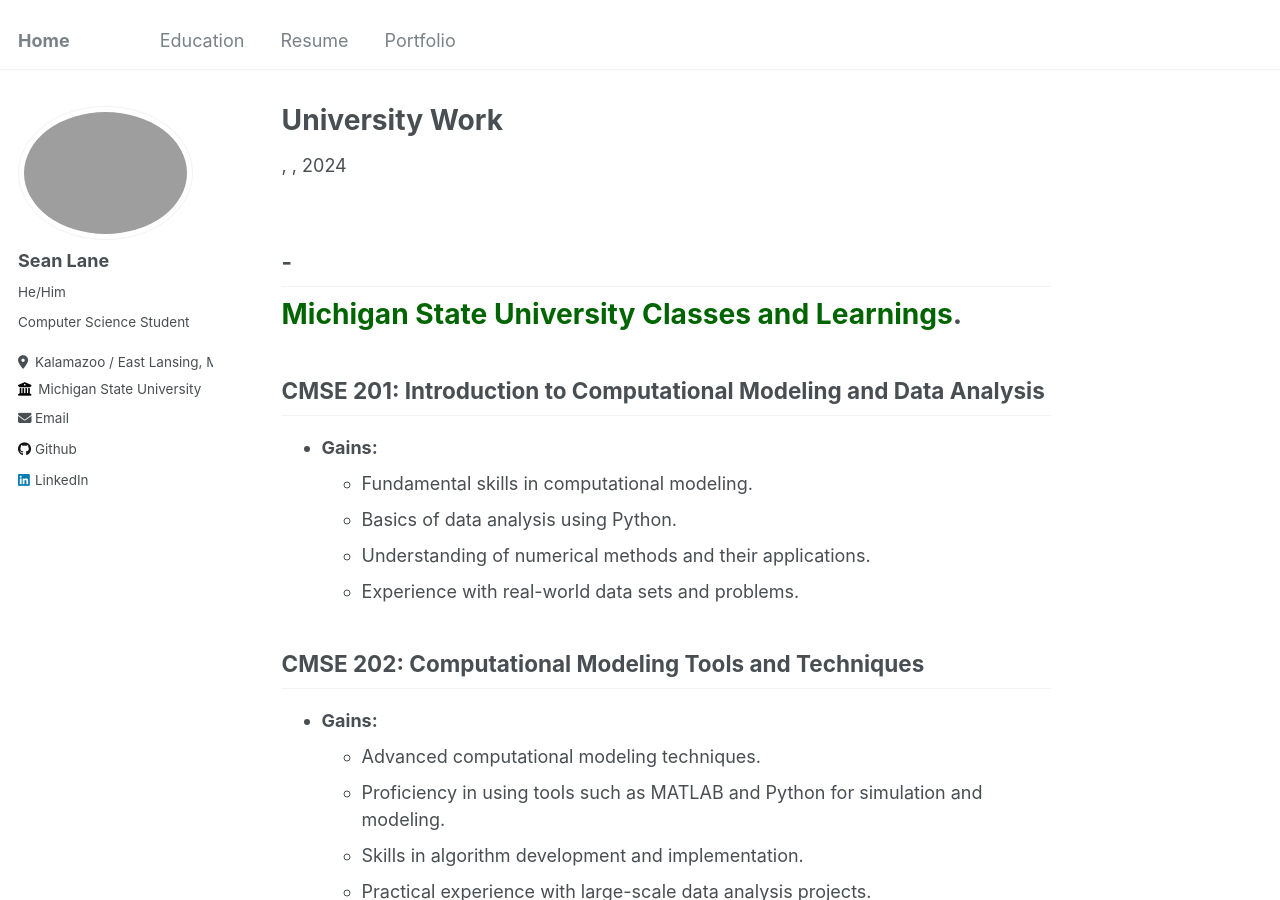
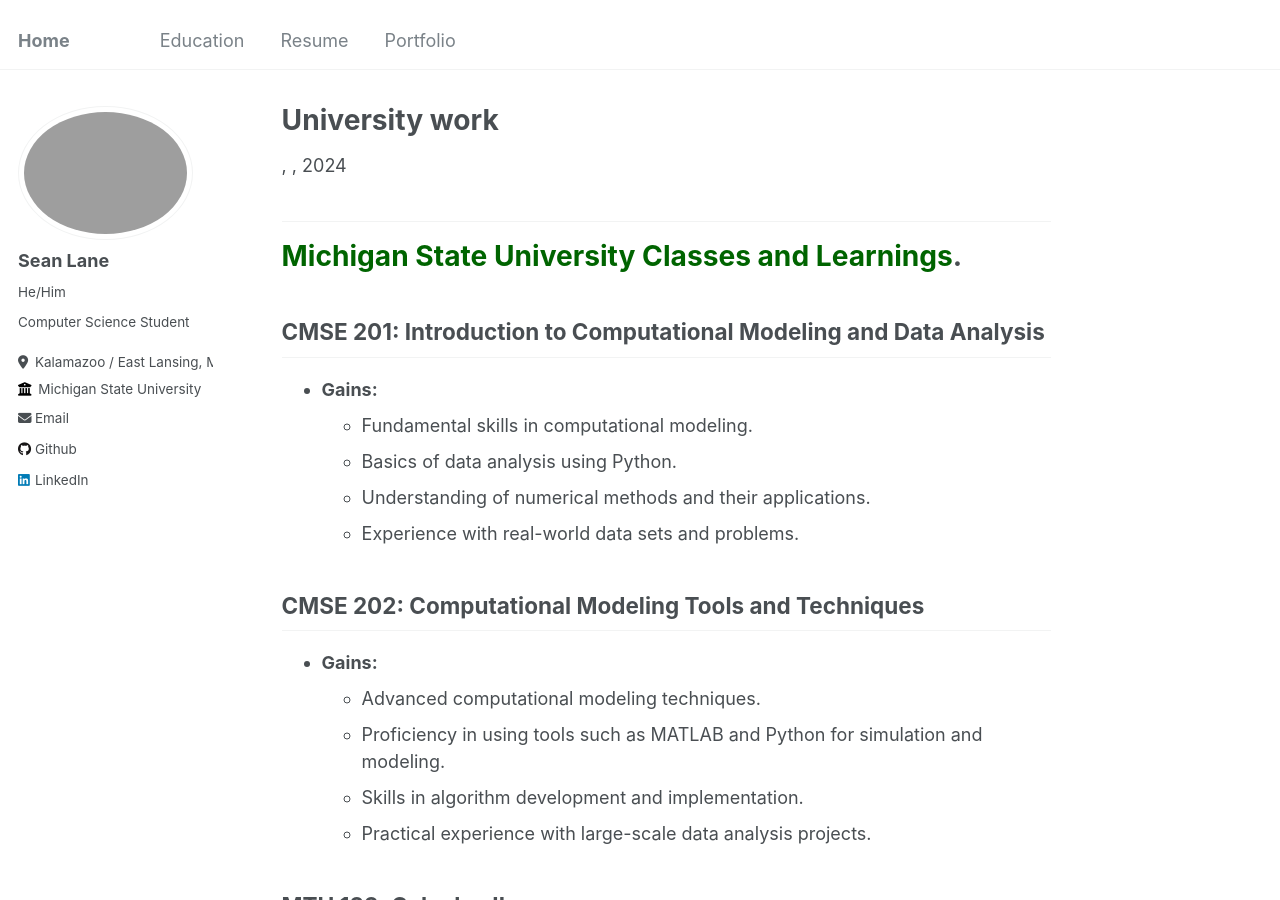
Before and after one commit to lanesean/lanesean.github.io, a Jekyll site: the page built from _teaching/2014-spring-teaching-1.md, in a window 1280 px wide and 900 px high. Built offline with Jekyll 4.4.1, drawn with Linux system fonts in a browser that asks for light colours.

Commit message:
Changin archive-single to try and fix quotations

```diff
--- a/_includes/archive-single.html
+++ b/_includes/archive-single.html
@@ -43,7 +43,7 @@
     {% elsif post.collection == 'publications' %}
       <p>Published in {{ post.venue }}{% if post.date %}, {{ post.date | default: "" | date: "%Y" }}{% endif %} </p>
     {% elsif post.date %}
-         <p class="page__date"><strong><i class="fa fa-fw fa-calendar" aria-hidden="true"></i> {{ site.data.ui-text[site.locale].date_label | default: "Published:" }}</strong> <time datetime="{{ post.date | default: "" | date_to_xmlschema }}">{{ post.date | default: "" | date: "%B %d, %Y" }}</time></p>
+      <p class="page__date"><strong><i class="fa fa-fw fa-calendar" aria-hidden="true"></i> {{ site.data.ui-text[site.locale].date_label | default: "Published:" }}</strong> <time datetime="{{ post.date | default: "" | date_to_xmlschema }}">{{ post.date | default: "" | date: "" }}</time></p>
     {% endif %}
 
     {% if post.excerpt and site.read_more != 'enabled' %}
@@ -65,6 +65,5 @@
     {% elsif post.slidesurl %}
       <p>Download <a href="{{ post.slidesurl }}">Download Slides</a></p></p>
     {% endif %}
-
   </article>
 </div>
--- a/_teaching/2014-spring-teaching-1.md
+++ b/_teaching/2014-spring-teaching-1.md
@@ -1,7 +1,7 @@
 ---
-title: "University Work"
+title: "University work"
 ---
--
+
 ---
 
 # <span style="color:DarkGreen">Michigan State University Classes and Learnings</span>.
```
Lines whose indentation alone changed are shown as unchanged.
